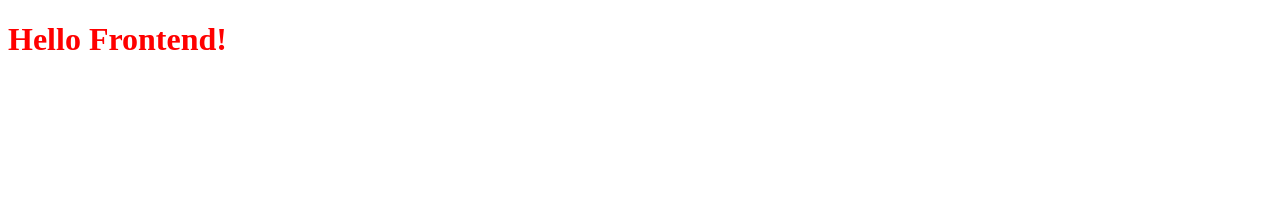
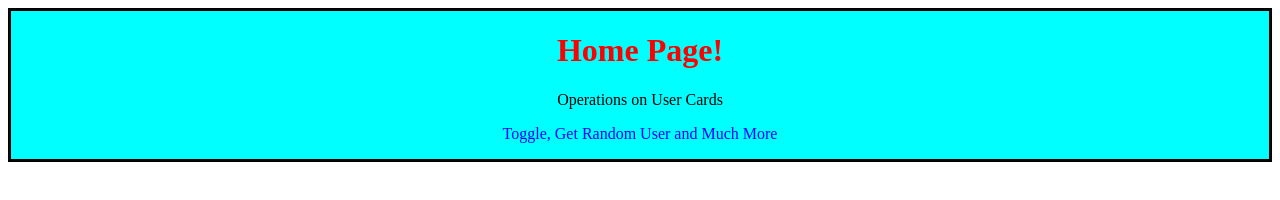
Before and after one commit to Aritrika921/being_infinity_bootcamp, a website: page frontend/index.html in a window 1280 px wide. Drawn offline with Linux system fonts and the light colour scheme.

Commit message:
home page created

```diff
--- a/frontend/index.css
+++ b/frontend/index.css
@@ -1,3 +1,24 @@
 h1{
     color: red
 }
+
+/*property : value */
+#home-intro{
+    text-align:center;
+
+  /*  border: 3px;
+    border-color:black;
+    border-style:solid;*/
+    /*color: blue;*/
+    border: 3px solid black;
+    background-color: aqua;
+
+}
+
+#home-intro:hover{
+    background-color: rgb(250, 165, 165);
+}
+
+#p2{
+    color: blue;
+}
--- a/frontend/index.html
+++ b/frontend/index.html
@@ -9,9 +9,11 @@
 
 </head>
 <body>
-    <h1>Hello Frontend!</h1>
-
+    <div id="home-intro">
+    <h1> Home Page!</h1>
+    <p id="p1"> Operations on User Cards</p>
+    <p id="p2"> Toggle, Get Random User and Much More</p>
     <script src="index.js"></script>
-
+    </div>
 </body>
 </html>
--- a/frontend/index.js
+++ b/frontend/index.js
@@ -1,2 +1,2 @@
 console.log("Hello from JS");
-alert("Hello JS");
+//alert("Hello JS");
```
